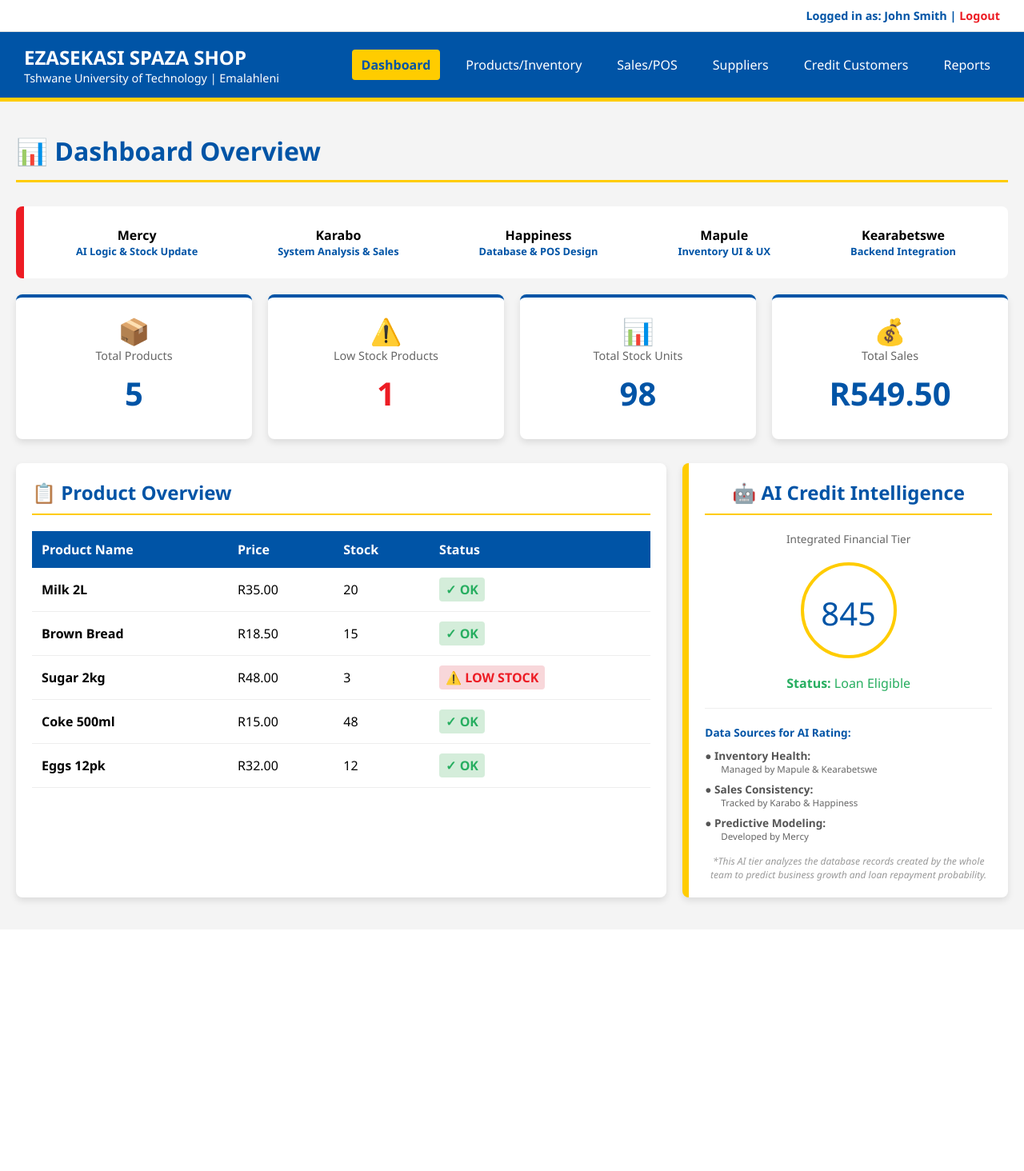
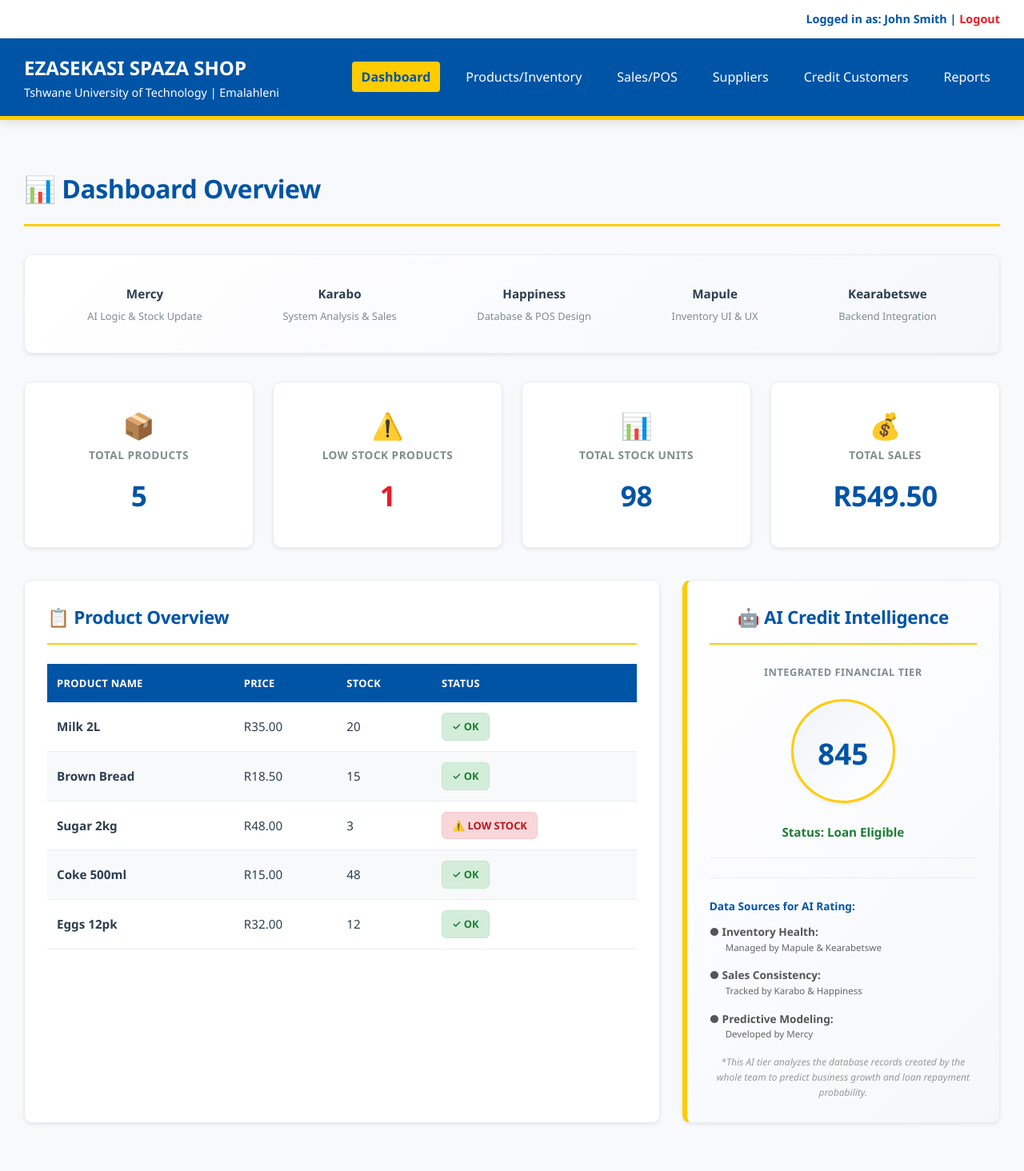
Before and after one commit to mapulebuilds/EzasekasiSystem, a Flask app: page / in a window 1280 px wide. Shown: the whole page at 80% size. Before the commit the page ends 1132 px from the top, so only its background shows below. Run offline with Flask 3, Linux system fonts and the light colour scheme; a user stored in the database is signed in; data comes from the database, SQL or seed files in the repository.

Commit message:
Improve dashboard UI: enhanced spacing, typography, shadows, zebra striping, and hover effects

```diff
--- a/templates/dashboard.html
+++ b/templates/dashboard.html
@@ -6,32 +6,50 @@
     <style>
         :root {
             --tut-blue: #0054a6;
+            --tut-blue-light: #1e6ab8;
             --tut-yellow: #ffcc00;
             --tut-red: #ed1c24;
+            --tut-red-light: #f54747;
             --tut-white: #ffffff;
+            --shadow-sm: 0 2px 4px rgba(0,0,0,0.08);
+            --shadow-md: 0 4px 12px rgba(0,0,0,0.1);
+            --transition: all 0.3s cubic-bezier(0.4, 0, 0.2, 1);
         }
 
         * { margin: 0; padding: 0; box-sizing: border-box; }
-        body { font-family: 'Segoe UI', sans-serif; background: #f4f4f4; }
+        body { font-family: 'Segoe UI', -apple-system, BlinkMacSystemFont, sans-serif; background: #f8f9fa; color: #2c3e50; line-height: 1.6; }
 
         .user-bar {
             text-align: right;
             background: #fff;
             color: var(--tut-blue);
-            font-weight: bold;
-            padding: 10px 30px;
-            border-bottom: 1px solid #ddd;
+            font-weight: 600;
+            padding: 12px 30px;
+            border-bottom: 1px solid #e8eef5;
             font-size: 0.9em;
+        }
+
+        .user-bar a {
+            color: var(--tut-red);
+            text-decoration: none;
+            transition: var(--transition);
+            font-weight: 600;
+        }
+
+        .user-bar a:hover {
+            color: var(--tut-red-light);
+            text-decoration: underline;
         }
 
         .navbar {
             background: var(--tut-blue);
             color: white;
-            padding: 15px 30px;
+            padding: 18px 30px;
             display: flex;
             justify-content: space-between;
             align-items: center;
             border-bottom: 5px solid var(--tut-yellow);
+            box-shadow: var(--shadow-md);
         }
 
         .navbar-brand { font-size: 1.5em; font-weight: bold; }
@@ -61,55 +79,72 @@
             font-weight: bold;
         }
 
-        .container { max-width: 1400px; margin: 20px auto; padding: 20px; }
+        .container { max-width: 1400px; margin: 30px auto; padding: 30px; }
 
         .page-title {
             color: var(--tut-blue);
-            margin-bottom: 30px;
+            margin-bottom: 35px;
             border-bottom: 3px solid var(--tut-yellow);
-            padding-bottom: 15px;
+            padding-bottom: 18px;
+            font-size: 2em;
+            font-weight: 600;
+            letter-spacing: -0.5px;
         }
 
         .team-banner {
-            background: white;
-            padding: 15px;
-            border-radius: 8px;
-            margin-bottom: 20px;
-            border-left: 10px solid var(--tut-red);
+            background: linear-gradient(135deg, #ffffff 0%, #f5f7fa 100%);
+            padding: 24px 28px;
+            border-radius: 10px;
+            margin-bottom: 35px;
+            border-left: 5px solid var(--tut-red);
             display: flex;
             justify-content: space-around;
             flex-wrap: wrap;
+            box-shadow: var(--shadow-sm);
+            border: 1px solid #e8eef5;
         }
 
-        .member { text-align: center; padding: 10px; }
-        .member span { display: block; font-size: 0.8em; color: var(--tut-blue); font-weight: bold; }
+        .member { text-align: center; padding: 12px 16px; }
+        .member strong { display: block; font-size: 0.95em; color: #2c3e50; margin-bottom: 6px; }
+        .member span { display: block; font-size: 0.8em; color: #7f8c8d; font-weight: 500; }
 
         .stats-grid {
             display: grid;
             grid-template-columns: repeat(4, 1fr);
-            gap: 20px;
-            margin-bottom: 30px;
+            gap: 24px;
+            margin-bottom: 40px;
         }
 
         .stat-card {
             background: white;
-            padding: 20px;
-            border-radius: 8px;
-            box-shadow: 0 4px 8px rgba(0,0,0,0.1);
+            padding: 28px 22px;
+            border-radius: 10px;
+            box-shadow: var(--shadow-sm);
             border-top: 4px solid var(--tut-blue);
             text-align: center;
+            transition: var(--transition);
+            border: 1px solid #e8eef5;
+        }
+
+        .stat-card:hover {
+            transform: translateY(-2px);
+            box-shadow: var(--shadow-md);
         }
 
         .stat-value {
-            font-size: 2.5em;
-            font-weight: bold;
+            font-size: 2.2em;
+            font-weight: 700;
             color: var(--tut-blue);
-            margin: 10px 0;
+            margin: 12px 0 8px 0;
+            letter-spacing: -0.5px;
         }
 
         .stat-label {
-            color: #666;
-            font-size: 0.9em;
+            color: #7f8c8d;
+            font-size: 0.85em;
+            text-transform: uppercase;
+            letter-spacing: 0.5px;
+            font-weight: 600;
         }
 
         .stat-icon {
@@ -119,106 +154,143 @@
         .dashboard-grid {
             display: grid;
             grid-template-columns: 2fr 1fr;
-            gap: 20px;
+            gap: 28px;
         }
 
         .card {
             background: white;
-            padding: 20px;
-            border-radius: 8px;
-            box-shadow: 0 4px 8px rgba(0,0,0,0.1);
+            padding: 28px;
+            border-radius: 10px;
+            box-shadow: var(--shadow-sm);
+            border: 1px solid #e8eef5;
+            transition: var(--transition);
+        }
+
+        .card:hover {
+            box-shadow: var(--shadow-md);
         }
 
         h2 {
             color: var(--tut-blue);
             border-bottom: 2px solid var(--tut-yellow);
-            padding-bottom: 10px;
-            margin-bottom: 20px;
+            padding-bottom: 14px;
+            margin-bottom: 24px;
+            font-size: 1.4em;
+            font-weight: 600;
+            letter-spacing: -0.3px;
         }
 
         table {
             width: 100%;
             border-collapse: collapse;
-            margin-top: 10px;
+            margin-top: 16px;
+            font-size: 0.95em;
         }
 
         th {
             background: var(--tut-blue);
             color: white;
-            padding: 12px;
+            padding: 14px 12px;
             text-align: left;
-            font-weight: bold;
+            font-weight: 600;
+            letter-spacing: 0.3px;
+            text-transform: uppercase;
+            font-size: 0.85em;
         }
 
         td {
-            padding: 12px;
-            border-bottom: 1px solid #eee;
+            padding: 13px 12px;
+            border-bottom: 1px solid #e8eef5;
         }
 
-        tr:hover {
-            background: #f9f9f9;
+        tbody tr:nth-child(even) {
+            background: #f8f9fa;
+        }
+
+        tbody tr:hover {
+            background: #f0f4f8;
+            transition: background 0.2s ease;
         }
 
         .status-ok {
-            color: #27ae60;
-            font-weight: bold;
+            color: #1e7e34;
+            font-weight: 600;
             background: #d4edda;
-            padding: 4px 8px;
-            border-radius: 4px;
+            padding: 6px 12px;
+            border-radius: 6px;
             display: inline-block;
+            font-size: 0.85em;
+            border: 1px solid #c3e6cb;
         }
 
         .status-low {
-            color: var(--tut-red);
-            font-weight: bold;
+            color: #b8181f;
+            font-weight: 600;
             background: #f8d7da;
-            padding: 4px 8px;
-            border-radius: 4px;
+            padding: 6px 12px;
+            border-radius: 6px;
             display: inline-block;
+            font-size: 0.85em;
+            border: 1px solid #f5c6cb;
         }
 
         .score-display {
             text-align: center;
-            font-size: 2.5em;
+            font-size: 2.3em;
             color: var(--tut-blue);
-            border: 4px solid var(--tut-yellow);
+            border: 3px solid var(--tut-yellow);
             border-radius: 50%;
-            width: 120px;
-            height: 120px;
-            line-height: 120px;
-            margin: 20px auto;
+            width: 130px;
+            height: 130px;
+            line-height: 130px;
+            margin: 24px auto;
+            font-weight: 700;
+            background: linear-gradient(135deg, #f0f4f8 0%, #ffffff 100%);
+            box-shadow: var(--shadow-sm);
         }
 
         .ai-section {
             text-align: center;
-            border-left: 8px solid var(--tut-yellow);
+            border-left: 6px solid var(--tut-yellow);
+            background: linear-gradient(135deg, #ffffff 0%, #f5f7fa 100%);
         }
 
         .ai-label {
-            font-size: 0.85em;
-            color: #666;
-            margin-bottom: 10px;
+            font-size: 0.8em;
+            color: #7f8c8d;
+            margin-bottom: 14px;
+            text-transform: uppercase;
+            letter-spacing: 0.5px;
+            font-weight: 600;
         }
 
         .status-text {
-            color: #27ae60;
-            margin: 10px 0;
+            color: #1e7e34;
+            margin: 14px 0;
+            font-weight: 600;
+            font-size: 0.95em;
         }
 
         .data-source {
             text-align: left;
             font-size: 0.85em;
             color: #555;
-            margin-top: 20px;
+            margin-top: 24px;
+            padding-top: 24px;
+            border-top: 1px solid #e8eef5;
         }
 
         .data-source-item {
-            margin-bottom: 8px;
+            margin-bottom: 14px;
         }
 
         @media (max-width: 1200px) {
             .stats-grid {
                 grid-template-columns: repeat(2, 1fr);
+            }
+
+            .dashboard-grid {
+                grid-template-columns: 1fr;
             }
         }
 
@@ -231,8 +303,27 @@
                 grid-template-columns: 1fr;
             }
 
-            .ai-insights-grid {
-                grid-template-columns: 1fr !important;
+            .team-banner {
+                flex-direction: column;
+                gap: 12px;
+            }
+
+            .member {
+                flex: 1;
+            }
+
+        }
+
+        /* Improved responsive spacing */
+        @media (max-width: 480px) {
+            .container {
+                padding: 16px;
+                margin: 16px auto;
+            }
+
+            .page-title {
+                font-size: 1.5em;
+                margin-bottom: 24px;
             }
         }
 
```
